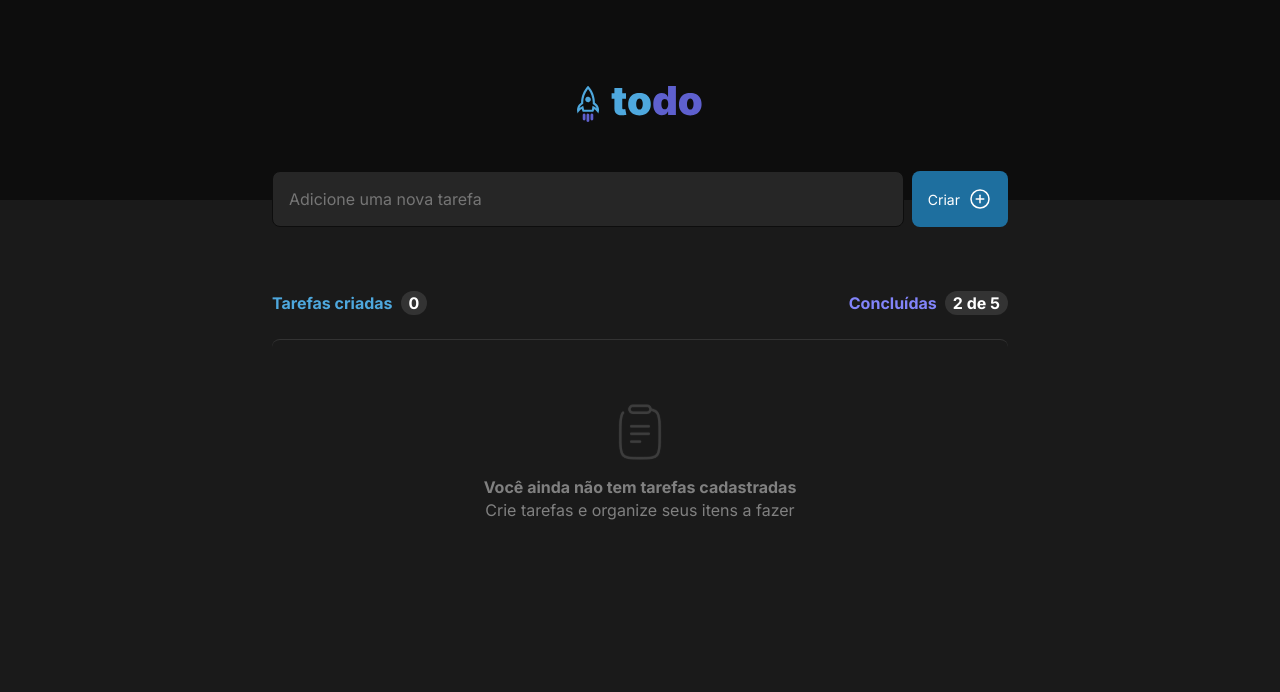
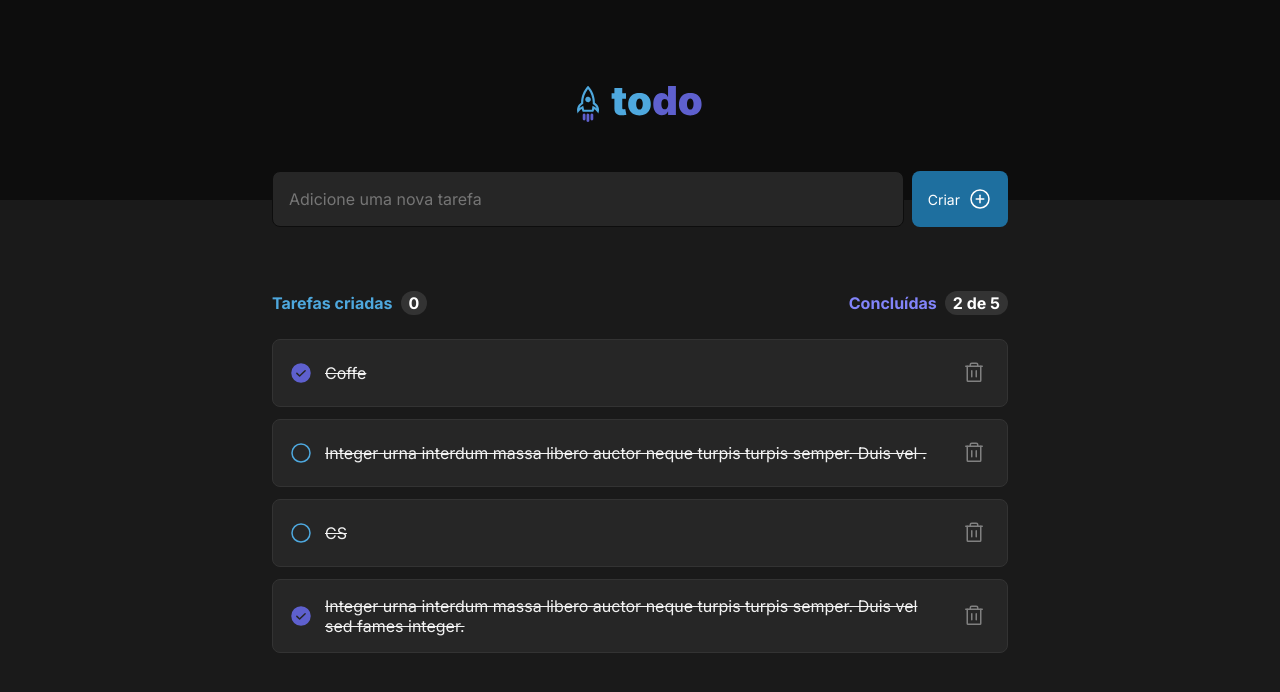
Before and after one commit to matheusTA/react-vite-to-do-list, a React (Vite) app: page / in a window 1280 px wide. Shown: the top 692 px of the page. Built offline with nearby package versions, Linux system fonts and the light colour scheme.

Commit message:
feat: create list item

```diff
--- a/index.html
+++ b/index.html
@@ -5,7 +5,7 @@
     <link rel="preconnect" href="https://fonts.googleapis.com">
     <link rel="preconnect" href="https://fonts.gstatic.com" crossorigin>
     <meta name="viewport" content="width=device-width, initial-scale=1.0" />
-    <link rel="icon" href="./public/favicon.ico">
+    <link rel="icon" href="/favicon.ico">
     <link href="https://fonts.googleapis.com/css2?family=Inter:wght@400;700&display=swap" rel="stylesheet">
 
     <title>ToDo List</title>
--- a/src/components/Input/styles.ts
+++ b/src/components/Input/styles.ts
@@ -29,7 +29,6 @@ export const Button = styled.button`
   justify-content: center;
   align-items: center;
   column-gap: 0.5rem;
-  cursor: pointer;
 
   :hover {
     background-color: var(--blue-400);
--- /dev/null
+++ b/src/pages/Home/components/ListItem/index.tsx
@@ -0,0 +1,37 @@
+import { Circle, Trash, CheckCircle } from 'phosphor-react';
+import { CheckButton, Container, DeleteButton, Item, Title } from './styles';
+
+export interface ToDo {
+  isCheck: boolean;
+  content: string;
+}
+
+interface ListInformationProps {
+  list: ToDo[];
+}
+
+function ListItem({ list }: ListInformationProps) {
+  return (
+    <Container>
+      {list.map(({ isCheck, content }) => (
+        <Item key={content}>
+          <CheckButton isCheck={isCheck}>
+            {isCheck ? (
+              <CheckCircle size={24} weight="fill" />
+            ) : (
+              <Circle size={24} />
+            )}
+          </CheckButton>
+
+          <Title>{content}</Title>
+
+          <DeleteButton>
+            <Trash size={24} />
+          </DeleteButton>
+        </Item>
+      ))}
+    </Container>
+  );
+}
+
+export default ListItem;
--- /dev/null
+++ b/src/pages/Home/components/ListItem/styles.ts
@@ -0,0 +1,63 @@
+import styled from 'styled-components';
+
+interface StyleProps {
+  isCheck: boolean;
+}
+
+export const Container = styled.div`
+  display: flex;
+  flex-direction: column;
+  row-gap: 0.75rem;
+`;
+
+export const Item = styled.div`
+  display: flex;
+  flex-direction: row;
+  align-items: center;
+  column-gap: 0.75rem;
+  padding: 1rem;
+  background-color: var(--gray-500);
+  border: 0.063rem solid #333333;
+  border-radius: 0.5rem;
+`;
+
+export const Title = styled.p`
+  flex: 1;
+  color: var(--gray-100);
+  text-decoration-line: line-through;
+`;
+
+export const CheckButton = styled.button<StyleProps>`
+  display: flex;
+  justify-content: center;
+  align-items: center;
+  outline: none;
+  background-color: transparent;
+  color: ${({ isCheck }) =>
+    isCheck ? 'var(--purple-900)' : 'var(--blue-400)'};
+  border: none;
+
+  :hover {
+    color: ${({ isCheck }) =>
+      isCheck ? 'var(--purple-400)' : 'var(--blue-900)'};
+    transition: 0.3s;
+  }
+`;
+
+export const DeleteButton = styled.button`
+  display: flex;
+  justify-content: center;
+  align-items: center;
+  outline: none;
+  color: var(--gray-300);
+  background-color: transparent;
+  border-radius: 0.25rem;
+  border: none;
+  padding: 0.313rem;
+
+  :hover {
+    color: var(--red-500);
+    background-color: var(--gray-400);
+    transition: 0.3s;
+  }
+`;
--- a/src/pages/Home/index.tsx
+++ b/src/pages/Home/index.tsx
@@ -2,7 +2,29 @@ import Header from '../../components/Header';
 import Input from '../../components/Input';
 import EmptyList from './components/EmptyList';
 import ListInformation from './components/ListInformation';
+import ListItem, { ToDo } from './components/ListItem';
 import { Container, Content } from './styles';
+
+const toDoList: ToDo[] = [
+  {
+    isCheck: true,
+    content: 'Coffe',
+  },
+  {
+    isCheck: false,
+    content:
+      'Integer urna interdum massa libero auctor neque turpis turpis semper. Duis vel .',
+  },
+  {
+    isCheck: false,
+    content: 'CS',
+  },
+  {
+    isCheck: true,
+    content:
+      'Integer urna interdum massa libero auctor neque turpis turpis semper. Duis vel sed fames integer.',
+  },
+];
 
 function Home() {
   return (
@@ -11,7 +33,8 @@ function Home() {
       <Content>
         <Input />
         <ListInformation />
-        <EmptyList />
+        {/* <EmptyList /> */}
+        <ListItem list={toDoList} />
       </Content>
     </Container>
   );
--- a/src/pages/Home/styles.ts
+++ b/src/pages/Home/styles.ts
@@ -4,6 +4,10 @@ export const Container = styled.div`
   background-color: var(--gray-600);
   height: 100vh;
   width: 100%;
+
+  @media (max-width: 768px) {
+    font-size: 85%;
+  }
 `;
 
 export const Content = styled.div`
@@ -11,4 +15,8 @@ export const Content = styled.div`
   margin-top: -1.8rem;
   margin-left: auto;
   margin-right: auto;
+
+  @media (max-width: 768px) {
+    padding: 0 15px;
+  }
 `;
--- a/src/styles/global.ts
+++ b/src/styles/global.ts
@@ -37,4 +37,8 @@ export default createGlobalStyle`
     font-weight: 400;
     font-size: 1rem;
   }
+
+  button {
+    cursor: pointer;
+  }
 `;
```
